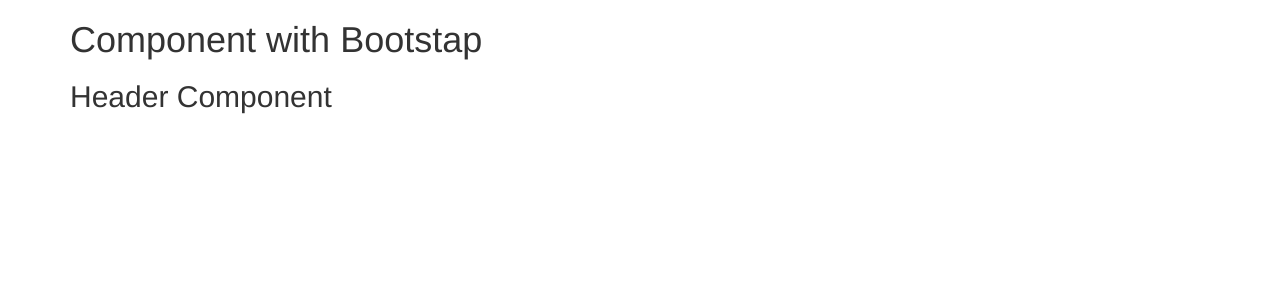
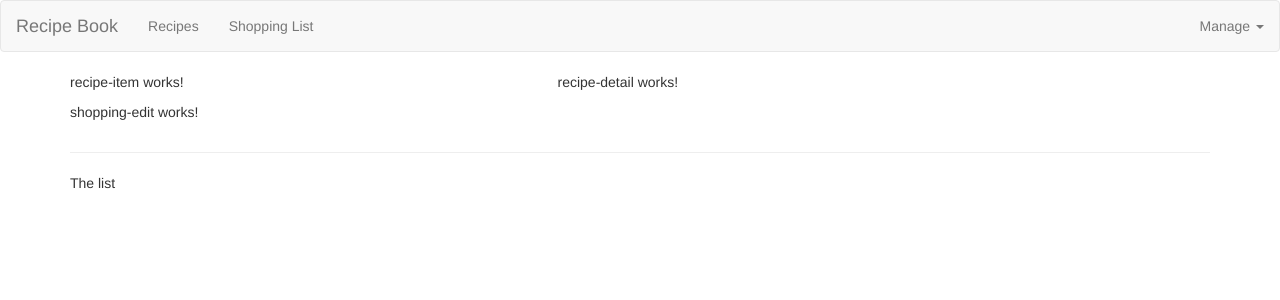
Before and after one commit to alex-berk/udemy_angular, an Angular app in the folder first-app/: page / in a window 1280 px wide. Shown: the top 300 px of the page. Built offline with nearby package versions, Linux system fonts and the light colour scheme.

Commit message:
#cp outputing and styling components

```diff
--- a/first-app/src/app/app.component.html
+++ b/first-app/src/app/app.component.html
@@ -6,11 +6,12 @@
   <title>Document</title>
 </head>
 <body>
+  <app-header></app-header>
   <div class="container">
     <div class="row">
       <div class="col-md-12">
-        <h1>Component with Bootstap</h1>
-        <app-header></app-header>
+        <app-recipes></app-recipes>
+        <app-shopping-list></app-shopping-list>
       </div>
     </div>
   </div>
--- a/first-app/src/app/app.module.ts
+++ b/first-app/src/app/app.module.ts
@@ -2,7 +2,7 @@ import { BrowserModule } from '@angular/platform-browser';
 import { NgModule } from '@angular/core';
 
 import { AppComponent } from './app.component';
-import { HeaderComponent } from "./header/header.component";
+import { HeaderComponent } from './header/header.component';
 import { RecipesComponent } from './recipes/recipes.component';
 import { RecipeListComponent } from './recipes/recipe-list/recipe-list.component';
 import { RecipeDetailComponent } from './recipes/recipe-detail/recipe-detail.component';
--- a/first-app/src/app/header/header.component.html
+++ b/first-app/src/app/header/header.component.html
@@ -1 +1,23 @@
-<h2>Header Component</h2>
+<nav class="navbar navbar-default">
+    <div class="container-fluid">
+        <div class="navbar-header">
+            <a href="#" class="navbar-brand">Recipe Book</a>
+        </div>
+
+        <div class="navbar-default">
+            <ul class="nav navbar-nav">
+                <li><a href="#">Recipes</a></li>
+                <li><a href="#">Shopping List</a></li>
+            </ul>
+            <ul class="nav navbar-nav navbar-right">
+                <li class="dropdown">
+                    <a class="dropdown-toggle" href="#">Manage <span class="caret"></span></a>
+                    <ul class="dropdown-menu">
+                        <li><a href="#">Save Data</a></li>
+                        <li><a href="#">Fetch Data</a></li>
+                    </ul>
+                </li>
+            </ul>
+        </div>
+    </div>
+</nav>
--- a/first-app/src/app/recipes/recipe-list/recipe-list.component.html
+++ b/first-app/src/app/recipes/recipe-list/recipe-list.component.html
@@ -1 +1 @@
-<p>recipe-list works!</p>
+<app-recipe-item></app-recipe-item>
--- a/first-app/src/app/recipes/recipes.component.html
+++ b/first-app/src/app/recipes/recipes.component.html
@@ -1 +1,8 @@
-<p>recipes works!</p>
+<div class="row">
+    <div class="col-md-5">
+        <app-recipe-list></app-recipe-list>
+    </div>
+    <div class="col-md-7">
+        <app-recipe-detail></app-recipe-detail>
+    </div>
+</div>
--- a/first-app/src/app/shopping-list/shopping-list.component.html
+++ b/first-app/src/app/shopping-list/shopping-list.component.html
@@ -1 +1,7 @@
-<p>shopping-list works!</p>
+<div class="row">
+    <div class="col-xs-10">
+        <app-shopping-edit></app-shopping-edit>
+    </div>
+</div>
+<hr>
+    <p>The list</p>
```
